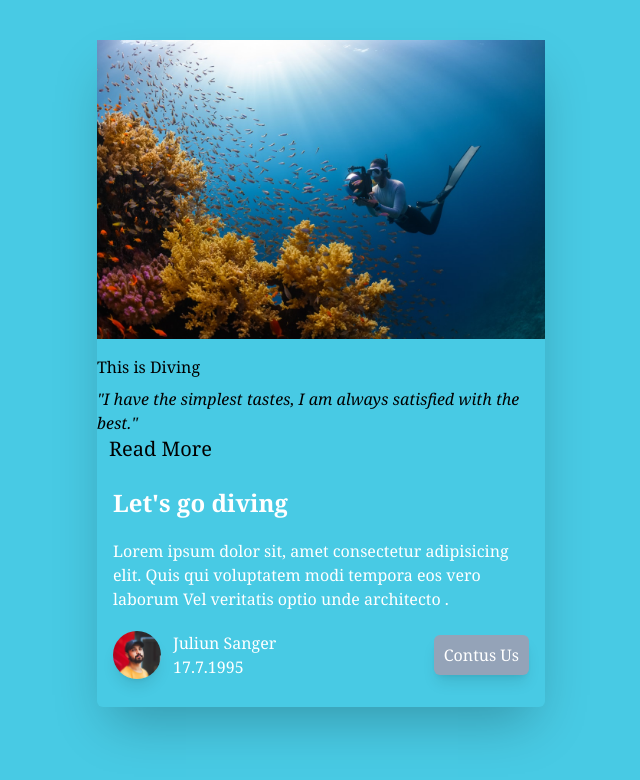
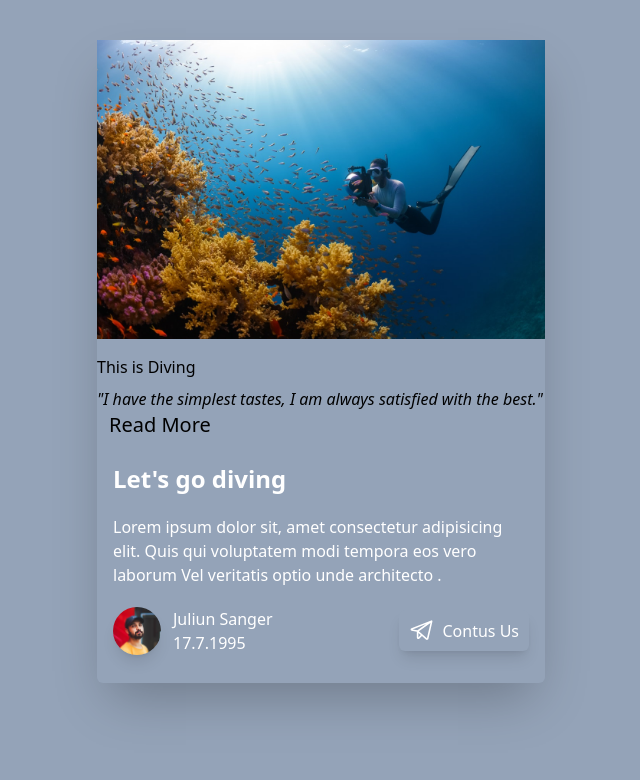
Before and after one commit to shaneeKhant/first_tailwind_card, a website: page src/index.html in a window 1280 px wide. Shown: the whole page, without its empty margins (319-959 px from the left). Drawn offline with nearby package versions, Linux system fonts and the light colour scheme; a small style sheet from the web is missing.

Commit message:
finished

```diff
--- a/package.json
+++ b/package.json
@@ -11,5 +11,8 @@
   "license": "ISC",
   "devDependencies": {
     "tailwindcss": "^3.3.3"
+  },
+  "dependencies": {
+    "animate.css": "^4.1.1"
   }
 }
--- a/src/index.html
+++ b/src/index.html
@@ -1,5 +1,5 @@
 <!DOCTYPE html>
-<html lang="en">
+<html lang="en" class="dark">
 
 <head>
   <meta charset="UTF-8">
@@ -10,10 +10,10 @@
   <link rel="stylesheet" href="https://cdnjs.cloudflare.com/ajax/libs/imagehover.css/2.0.0/css/imagehover.min.css"
     integrity="sha512-SYBBAnJsPEzSQ/kBqkR/9krJ+EUgF624c8uaMBww1Q26pnCw5k7zVmtc48BfXjZ9MRNNBveIdhx/na1xRLWgjw=="
     crossorigin="anonymous" referrerpolicy="no-referrer" />
-  <link rel="stylesheet" href="https://cdnjs.cloudflare.com/ajax/libs/animate.css/4.1.1/animate.min.css" />
+  <link rel="stylesheet" href="../node_modules/animate.css/animate.min.css">
 </head>
 
-<body class=" bg-[#48cae4]">
+<body class=" bg-[#48cae4] font-Nunito Sans font-thin  dark:bg-slate-400">
   <div class=" flex justify-center mt-10 ">
     <div class=" max-w-md  shadow-2xl rounded-md hover:border hover:border-white">
       <figure class="imghvr-flip-diag-1 rounded-md ">
@@ -39,7 +39,7 @@
         <div class=" pt-3 pb-2 flex justify-between items-center text-[#ffffff]">
           <div class=" flex items-center gap-x-3 ">
             <img
-              class=" w-12 h-12 rounded-full object-contain object-cover shadow-lg animate__animated animate__shakeY "
+              class=" w-12 h-12 rounded-full object-contain object-cover shadow-lg anime  animate__animated animate__bounce"
               src="../image/photo-1544723795-3fb6469f5b39.jpeg" alt="">
             <div>
               <p>Juliun Sanger</p>
@@ -47,8 +47,17 @@
             </div>
           </div>
           <div>
-            <button class=" bg-slate-400 py-2 px-2.5 rounded-md hover:bg-[#ffffff] hover:text-[black] shadow-lg ">Contus
-              Us</button>
+            <button class="btn forHover">
+              <div class=" flex items-center gap-x-2">
+                <svg class="fill-[#ffffff] svg-hover w-[25px] h-[25px] animate__animated animate__swing "
+                  xmlns="http://www.w3.org/2000/svg" width="32" height="32" fill="#000000" viewBox="0 0 256 256">
+                  <path
+                    d="M236.88,26.19a9,9,0,0,0-9.16-1.57L25.06,103.93a14.22,14.22,0,0,0,2.43,27.21L80,141.45V200a15.92,15.92,0,0,0,10,14.83,15.91,15.91,0,0,0,17.51-3.73l25.32-26.26L173,220a15.88,15.88,0,0,0,10.51,4,16.3,16.3,0,0,0,5-.79,15.85,15.85,0,0,0,10.67-11.63L239.77,35A9,9,0,0,0,236.88,26.19Zm-61.14,36L86.15,126.35l-49.6-9.73ZM96,200V152.52l24.79,21.74Zm87.53,8L100.85,135.5l119-85.29Z">
+                  </path>
+                </svg>
+                <div class="test">Contus Us</div>
+              </div>
+            </button>
           </div>
         </div>
       </div>
--- a/src/input.css
+++ b/src/input.css
@@ -1,3 +1,27 @@
+@import url('https://fonts.googleapis.com/css2?family=Roboto+Slab:wght@300;400;500&display=swap');
+@import url('https://fonts.googleapis.com/css2?family=Nunito+Sans:ital,opsz,wght@1,6..12,300&display=swap');
 @tailwind base;
 @tailwind components;
 @tailwind utilities;
+
+@layer components{
+    .btn  {
+     @apply
+     bg-slate-400 py-2 px-2.5 rounded-md hover:fill-[black] hover:bg-[#ffffff] hover:text-[black]  shadow-lg
+    }
+}
+
+*{
+    transition: .5s;
+}
+
+.forHover:hover .svg-hover{
+    fill: black;
+    animation-name: rubberBand;
+    animation-duration: 1s;
+}
+
+.anime:hover{
+    animation: heartBeat ;
+    animation-duration: 1.5s;
+}
--- a/tailwind.config.js
+++ b/tailwind.config.js
@@ -1,7 +1,12 @@
 /** @type {import('tailwindcss').Config} */
 module.exports = {
   content: ["./src/*.{html,js}"],
+  darkMode: 'class',
   theme: {
+    fontFamily: {
+      'Roboto': ['Roboto Slab', 'serif'],
+      'Nunito Sans': ['Nunito Sans', 'sans - serif']
+    },
     extend: {},
   },
   plugins: [],
```
Also changed, not shown: dist/output.css, 1 other file.
